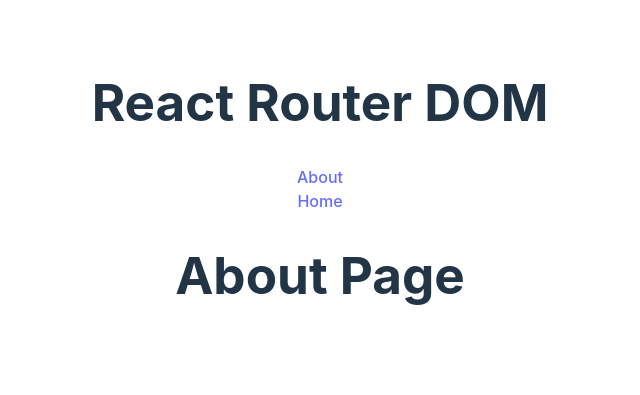
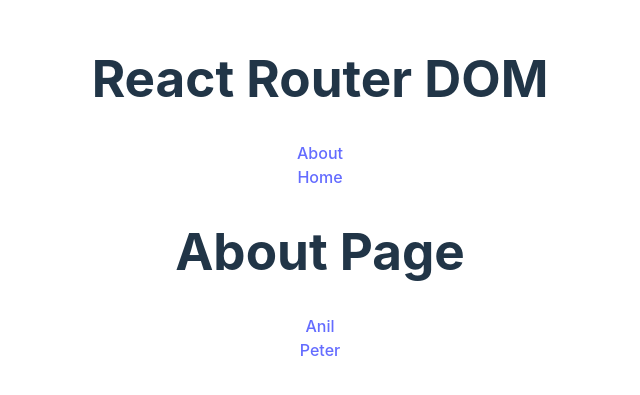
Before and after one commit to vipulVinno2001/React-Router-Dom, a React (Vite) app: page /about in a window 1280 px wide. Shown: the part 211-606 px from the top of the page, without its empty margins (320-960 px from the left). Built offline with nearby package versions, Linux system fonts and the light colour scheme.

Commit message:
Added the use Param  hook

```diff
--- a/src/App.jsx
+++ b/src/App.jsx
@@ -4,6 +4,7 @@
 import About from "./Component/About";
 import Navbar from "./Component/Navbar";
 import Page404 from "./Component/Page404";
+import User from "./Component/User";
 function App() {
   return (
     <>
@@ -15,6 +16,7 @@
           <Route path="/" element={<Home />} />
           <Route path="/about" element={<About />} />
           <Route path="/*" element={<Page404 />} />
+          <Route  path="/user/:name"  element={<User />}/>
         </Routes>
       </BrowserRouter>
     </>
--- a/src/Component/About.jsx
+++ b/src/Component/About.jsx
@@ -1,9 +1,14 @@
-
+import { Link } from "react-router-dom";
 
 const About = () => {
   return (
-    <div><h1> About Page</h1></div>
-  )
-}
+    <div>
+      <h1> About Page</h1>
+      <Link to="/user/anil">Anil</Link>
+      <br />
+      <Link to="/user/peter">Peter</Link>
+    </div>
+  );
+};
 
-export default About
+export default About;
--- a/src/Component/Navbar.jsx
+++ b/src/Component/Navbar.jsx
@@ -3,10 +3,11 @@
 const Navbar = () => {
   return (
     <div>
-
       <Link to="/about">About</Link>
       <br />
       <Link to="/">Home</Link>
+      <br />
+
     </div>
   );
 };
--- /dev/null
+++ b/src/Component/User.jsx
@@ -0,0 +1,10 @@
+import { useParams } from "react-router-dom";
+const User = () => {
+    const params = useParams();
+    const {name} = params;
+  return <div>
+    <h1>This is {name} Page</h1>
+  </div>;
+};
+
+export default User;
```
